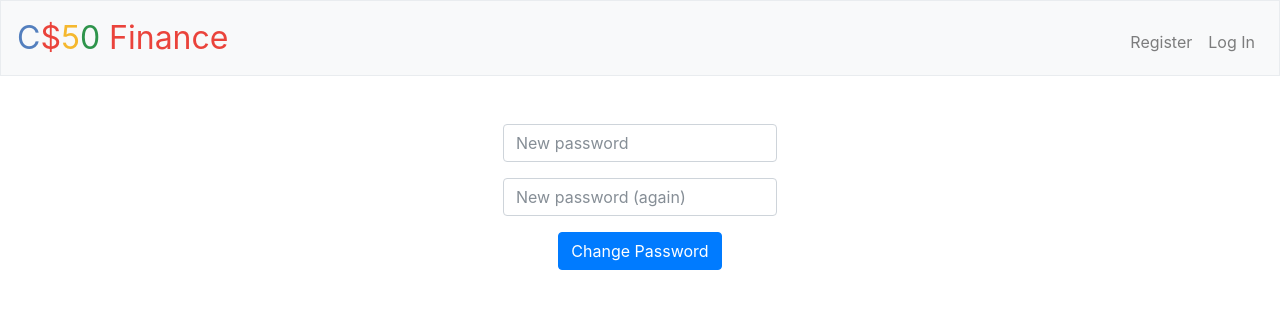
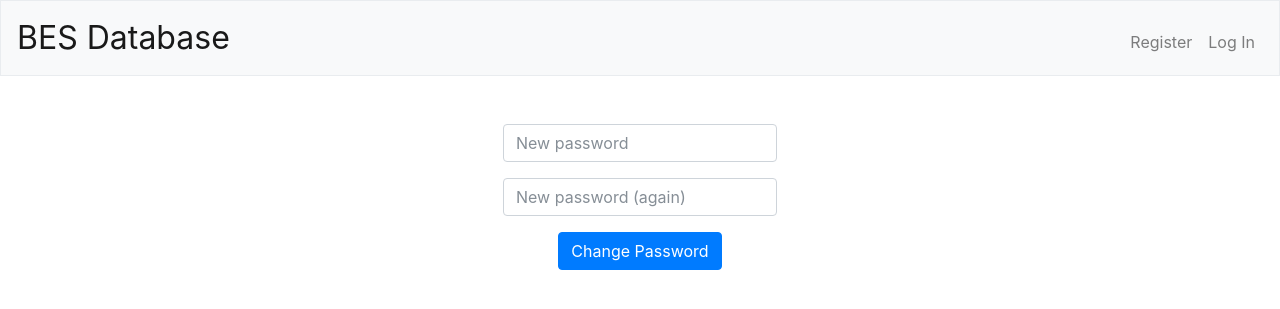
Before and after one commit to taihsinhsu/besdb, a Flask app: page /account in a window 1280 px wide. Shown: the top 309 px of the page. Run offline with Flask 2, Linux system fonts and the light colour scheme; some libraries are stand-ins or nearby versions.

Commit message:
edit title

```diff
--- a/templates/layout.html
+++ b/templates/layout.html
@@ -17,14 +17,14 @@
         <script src="https://cdnjs.cloudflare.com/ajax/libs/popper.js/1.12.3/umd/popper.min.js"></script>
         <script src="https://maxcdn.bootstrapcdn.com/bootstrap/4.0.0-beta.2/js/bootstrap.min.js"></script>
 
-        <title>C$50 Finance: {% block title %}{% endblock %}</title>
+        <title>BES Database: {% block title %}{% endblock %}</title>
 
     </head>
 
     <body>
 
         <nav class="navbar navbar-expand-md navbar-light bg-light border">
-            <a class="navbar-brand" href="/"><span class="blue">C</span><span class="red">$</span><span class="yellow">5</span><span class="green">0</span> <span class="red">Finance</span></a>
+            <a class="navbar-brand" href="/">BES Database</span></a>
             <button aria-controls="navbar" aria-expanded="false" aria-label="Toggle navigation" class="navbar-toggler" data-target="#navbar" data-toggle="collapse" type="button">
                 <span class="navbar-toggler-icon"></span>
             </button>
```
Also changed, not shown: 1 other file.
